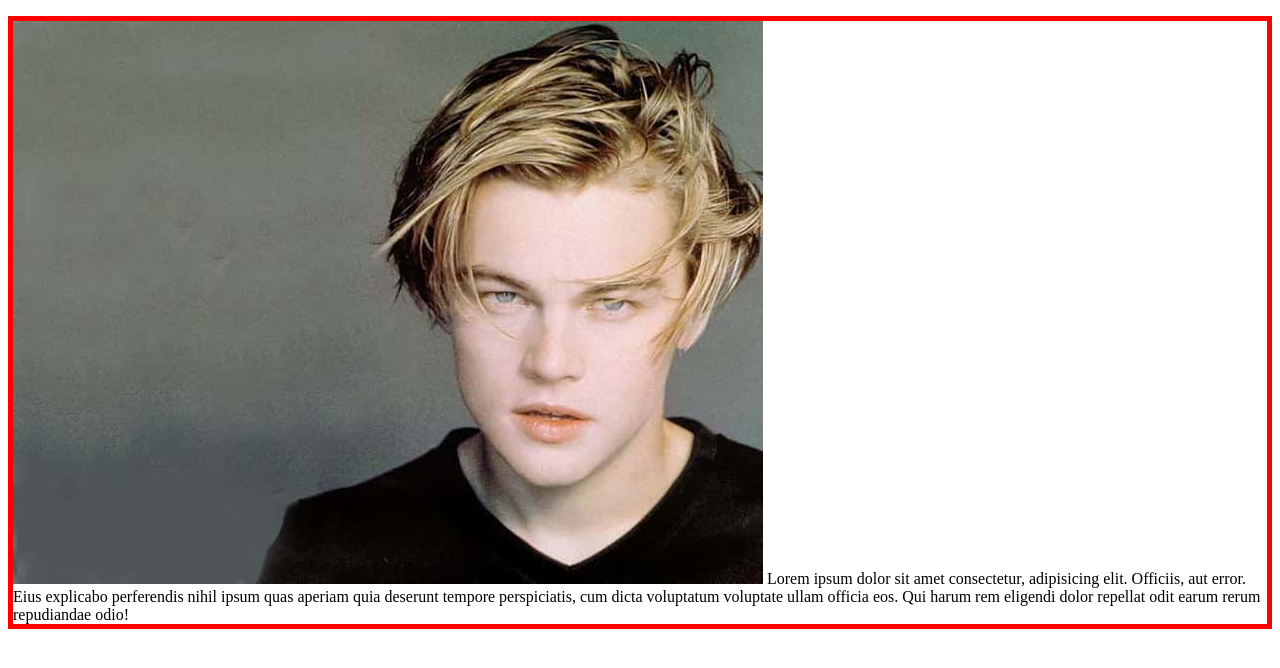
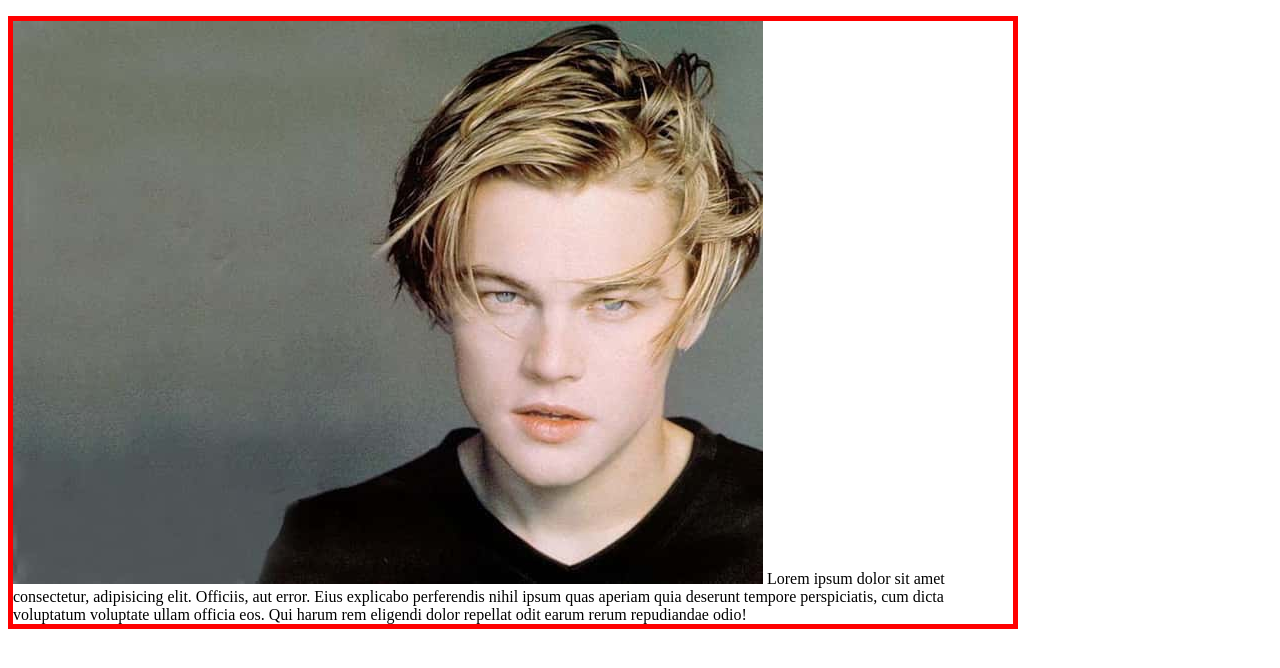
Before and after one commit to nepali-rakshya/new-concepts-on-css, a plain HTML site: page min and max width/min and max.html in a window 1280 px wide. Drawn offline with Linux system fonts and the light colour scheme.

Commit message:
min max width

```diff
--- a/min and max width/min and max.css
+++ b/min and max width/min and max.css
@@ -2,7 +2,7 @@ p {
   border: 5px solid red;
   /* width: 500px; */
   min-width: 800px;
-  max-width: 1000x;
+  max-width: 1000px;
 }
 
 /* =======================================
```
